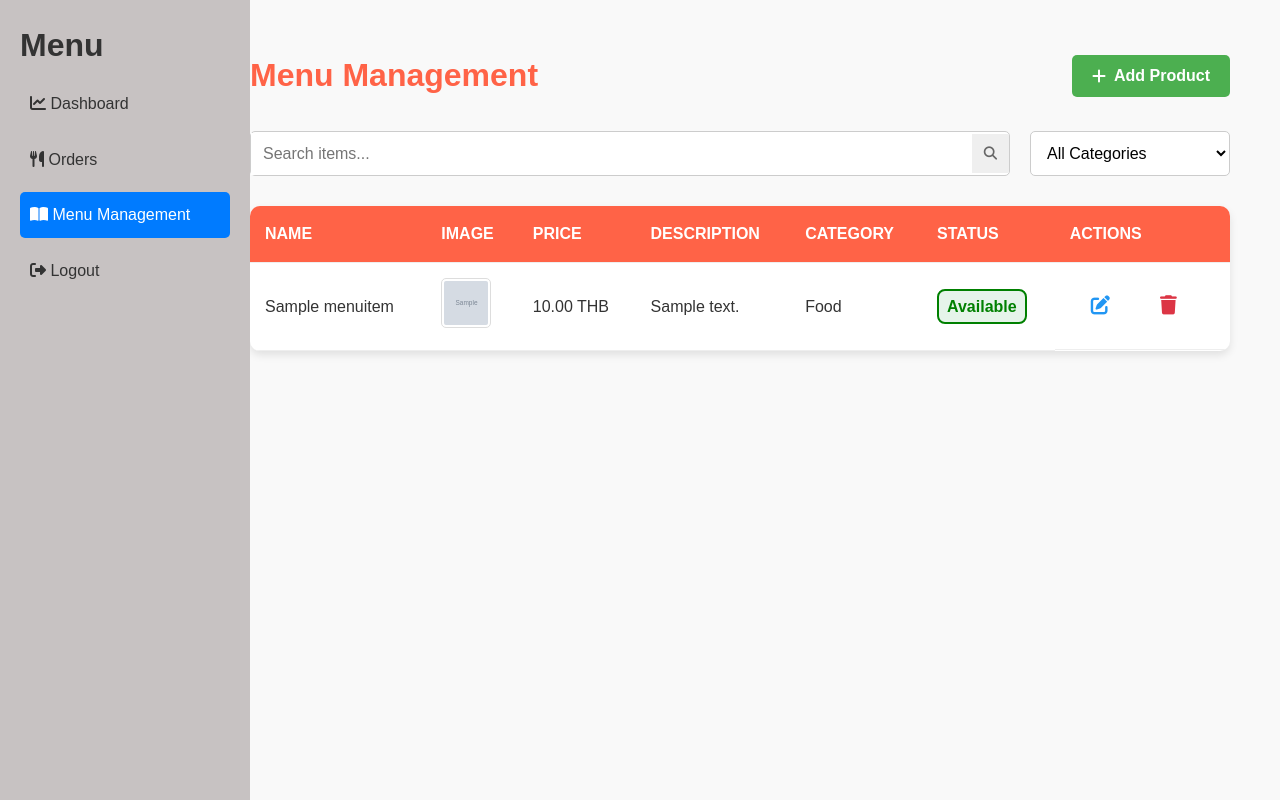
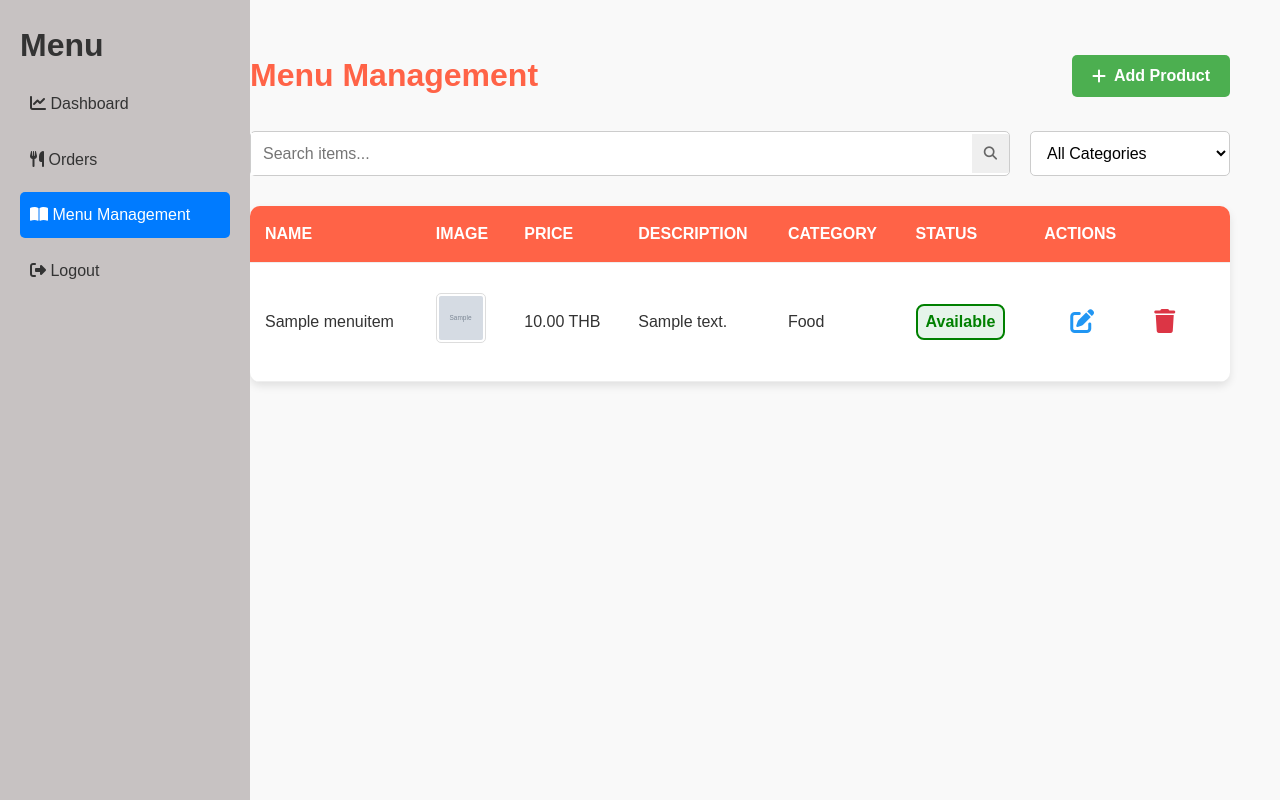
Before and after one commit to November567/restaurant_system, a Django app: page /menu_management/ in a window 1280 px wide. Run offline with Django 5.2, Linux system fonts and the light colour scheme; a user stored in the database is signed in; tables that the repository leaves empty hold one stand-in row (values such as "Sample post"); grey boxes marked "Sample" are stand-in pictures; some libraries are stand-ins or nearby versions.

Commit message:
edit btn

```diff
--- a/managementapp/templates/managementapp/menu_management.html
+++ b/managementapp/templates/managementapp/menu_management.html
@@ -140,7 +140,7 @@
 
             /* Action buttons */
             .action-buttons { display: flex; gap: 8px; }
-            .edit-btn, .delete-btn { background: none; border: none; cursor: pointer; padding: 17px 21px; transition: transform 0.2s ease; font-size: 1.2em; }
+            .edit-btn, .delete-btn { background: none; border: none; cursor: pointer; padding: 30px 26px; transition: transform 0.2s ease; font-size: 1.5em; }
             .edit-btn { color: #2196F3; }
             .delete-btn { color: #dc3545; }
             .edit-btn:hover { color: #0d6efd; transform: scale(1.1); }
```
